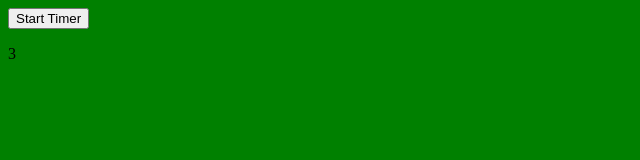
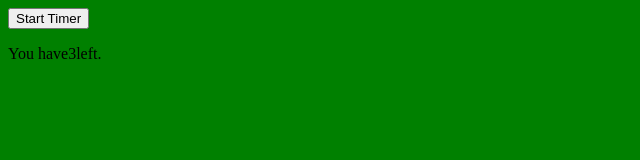
Before and after one commit to mf217126/441work, a plain HTML site: page HW2_response/countdown.html in a window 1280 px wide. Both pictures are taken after a click on the button "Start Timer". Shown: the full height of the page, 0-640 px from the left. Drawn offline with Linux system fonts and the light colour scheme.

Commit message:
Update countdown.html
added extra text

```diff
--- a/HW2_response/countdown.html
+++ b/HW2_response/countdown.html
@@ -22,7 +22,7 @@
       }
       else {
         secs = secs-1;
-        print.innerHTML = secs;
+        print.innerHTML = "You have" + secs + "left.";
         document.body.style.background = "green";
       }
     },150);
```
